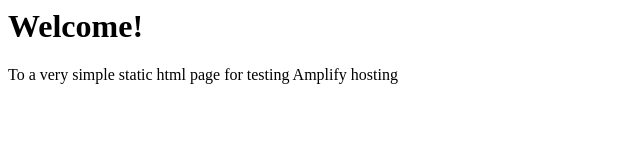
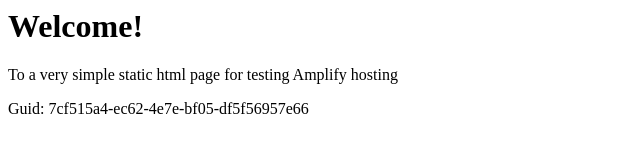
Before and after one commit to aws-aemilia-sin/Github-PR-Commit-Integration-Test-DoNotTouch-GitHubAutoBuildCanaryTest-v1-preprod-ap-southeast-1, a website: page src/index.html in a window 1280 px wide. Shown: the whole page, without its empty margins (0-640 px from the left). Drawn offline with Linux system fonts and the light colour scheme.

Commit message:
commit from integ tests

```diff
--- a/src/index.html
+++ b/src/index.html
@@ -1,3 +1,5 @@
+
+
 <html lang="en">
 
 <head>
@@ -10,6 +12,6 @@
 <body>
     <h1>Welcome!</h1>
     <p>To a very simple static html page for testing Amplify hosting</p>
-</body>
+    <p>Guid: 7cf515a4-ec62-4e7e-bf05-df5f56957e66</p></body>
 
 </html>
```
